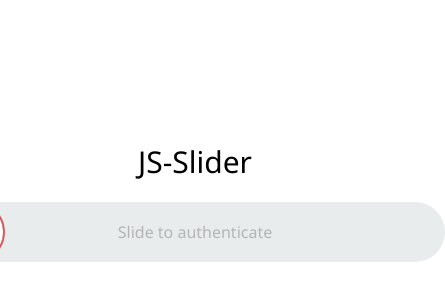
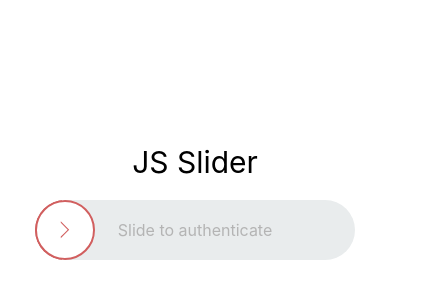
Before and after one commit to rangelojc/js-slider, a plain HTML site: page index.html in a window 390 px wide. Shown: the part 208-508 px from the top of the page, 445 px wide, since content can reach past the window. Drawn offline with Linux system fonts and the light colour scheme.

Commit message:
Modified demo style

```diff
--- a/index.html
+++ b/index.html
@@ -26,7 +26,7 @@
             align-items: center;
 
             font-size: 20px;
-            font-family: 'Segoe UI', Verdana, sans-serif, Calibri;
+            font-family: -apple-system, BlinkMacSystemFont, 'Segoe UI', Roboto, Oxygen, Ubuntu, Cantarell, 'Open Sans', 'Helvetica Neue', sans-serif;
         }
 
         #app {
@@ -47,12 +47,17 @@
             height: auto;
             width: 500px;
         }
+
+        @media screen and (max-width: 500px) {
+            #app .slider {
+                width: 320px;
+            }
     </style>
 </head>
 
 <body>
     <div id="app">
-        <div class="title">JS-Slider</div>
+        <div class="title">JS Slider</div>
         <div class="slider" id="slider_parent">
         </div>
     </div>
```
